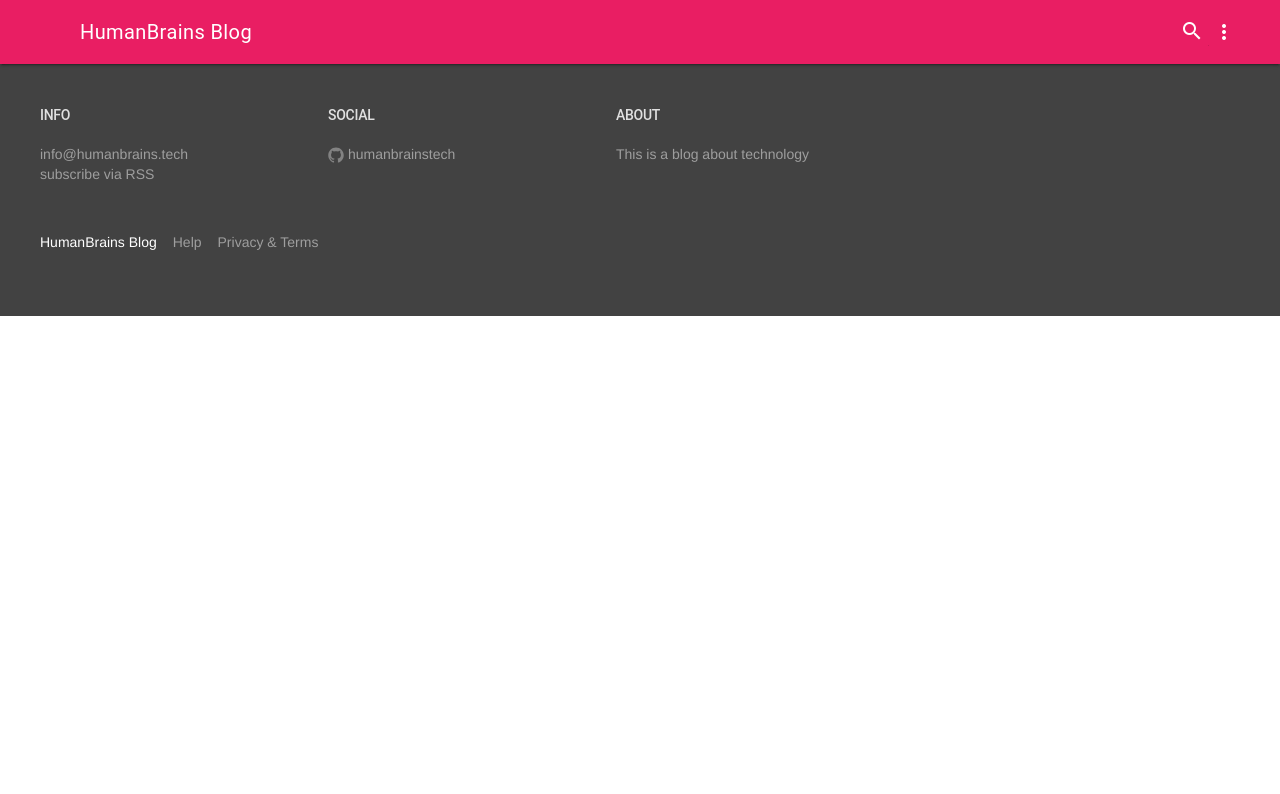
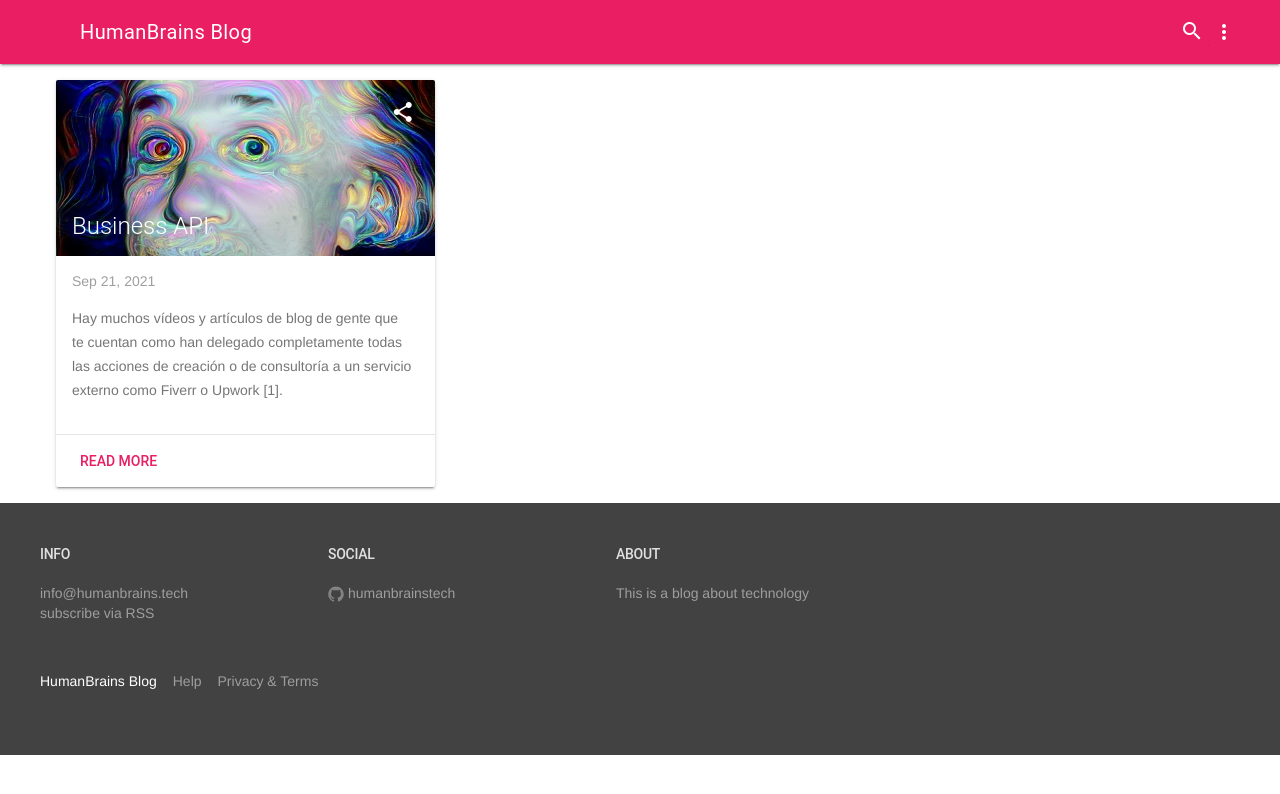
Before and after one commit to humanbrainstech/humanbrainstech.github.io, a Jekyll site: the page built from index.html, in a window 1280 px wide. Shown: the top 794 px of the page. Built offline with Jekyll 4.4.1, drawn with Linux system fonts in a browser that asks for light colours.

```diff
--- a/_config.yml
+++ b/_config.yml
@@ -27,7 +27,4 @@ disqus: false
 # Build settings
 markdown: kramdown
 
-#exclude: [CHANGELOG.md, LICENSE, README.md, Gemfile, Gemfile.lock]
-
-#plugins:
-#  - jekyll-feed
+exclude: [CHANGELOG.md, LICENSE, README.md, Gemfile, Gemfile.lock]
--- a/_posts/2021-09-21-businessapi.markdown
+++ b/_posts/2021-09-21-businessapi.markdown
@@ -4,7 +4,6 @@ title:  "Business API"
 date:   2021-09-21 17:42:46
 categories: General
 author: humanbrains
-highlight: true
 image: ../assets/img/post_images/einstein.jpg
 ---
 Hay muchos vídeos y artículos de blog de gente que te cuentan como han delegado completamente todas las acciones de creación o de consultoría a un servicio externo como Fiverr o Upwork [1].
--- a/_sass/_layout.scss
+++ b/_sass/_layout.scss
@@ -14,7 +14,7 @@
   .mdl-card__title {
     color: #fff;
     height: 176px;
-    background: url('../assets/img/welcome_card.jpg') center / cover;
+    background: url('../img/welcome_card.jpg') center / cover;
   }
 
   .mdl-card__supporting-text > span { color: #9F9F9F; }
--- a/index.html
+++ b/index.html
@@ -1,5 +1,7 @@
 ---
 layout: default
+title: Home
+permalink: /
 ---
 <div class="page-content">
   <div class="mdl-grid">
```
Also changed, not shown: index.md (deleted, +0 -3 lines).
